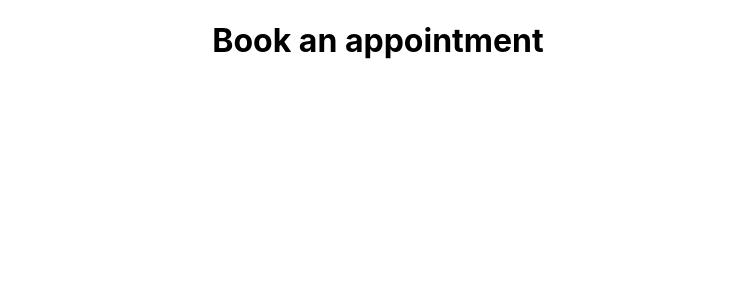
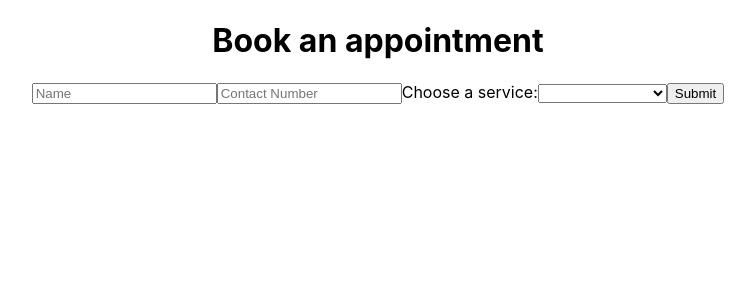
Before and after one commit to BeatriceStanila/Booking-App, a React (Create React App) app in the folder bookings/: page / in a window 1280 px wide. Shown: the top 300 px of the page, without its empty margins (262-1017 px from the left). Built offline with nearby package versions, Linux system fonts and the light colour scheme.

Commit message:
Form is submiting the values

```diff
--- a/bookings/src/components/bookingForm/bookingForm.js
+++ b/bookings/src/components/bookingForm/bookingForm.js
@@ -1,10 +1,59 @@
 import React from "react";
+import { useForm } from "react-hook-form";
 
 export default function BookingForm() {
+  const {
+    register,
+    handleSubmit,
+    formState: { errors },
+    reset,
+  } = useForm();
+
+  const onSubmit = (data) => {
+    console.log(data);
+    reset();
+  };
+
   return (
-    <div>
+    /* "handleSubmit" will validate your inputs before invoking "onSubmit" */
+    <form onSubmit={handleSubmit(onSubmit)}>
       <h1>Book an appointment</h1>
-    </div>
+
+      <input
+        defaultValue=""
+        {...register("name")}
+        placeholder="Name"
+        required
+      />
+
+      {/* <input  {...register("exampleRequired", { required: true })} /> */}
+
+      <input
+        defaultValue=""
+        placeholder="Contact Number"
+        {...register("phoneNumber")}
+        required
+      />
+
+      <label for="services">Choose a service:</label>
+      <select
+        id="services"
+        className="w-30"
+        {...register("service")}
+        default=""
+        required
+      >
+        <option value=""></option>
+        <option value="Occasion Makeup">Occasion Makeup</option>
+        <option value="Bridal Makeup">Bridal Makeup</option>
+        <option value="3D Lashes">3D Lashes</option>
+        <option value="4D Lashes">4D Lashes</option>
+      </select>
+
+      {errors.exampleRequired && <span>This field is required</span>}
+
+      <input type="submit" />
+    </form>
   );
 }
 
```
